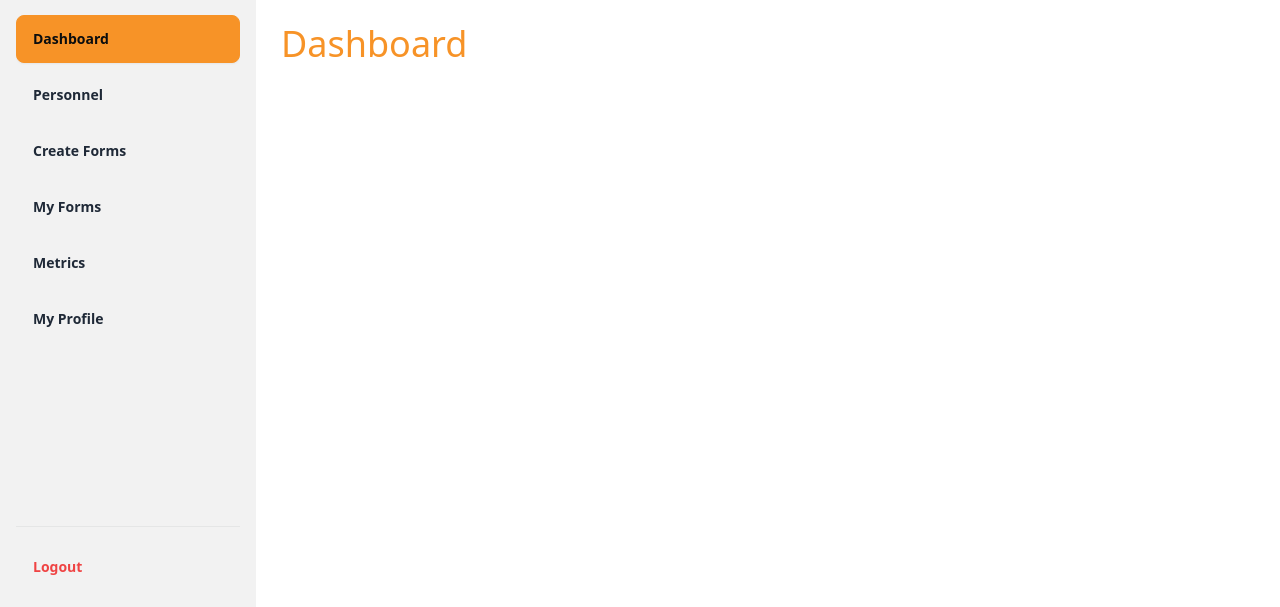
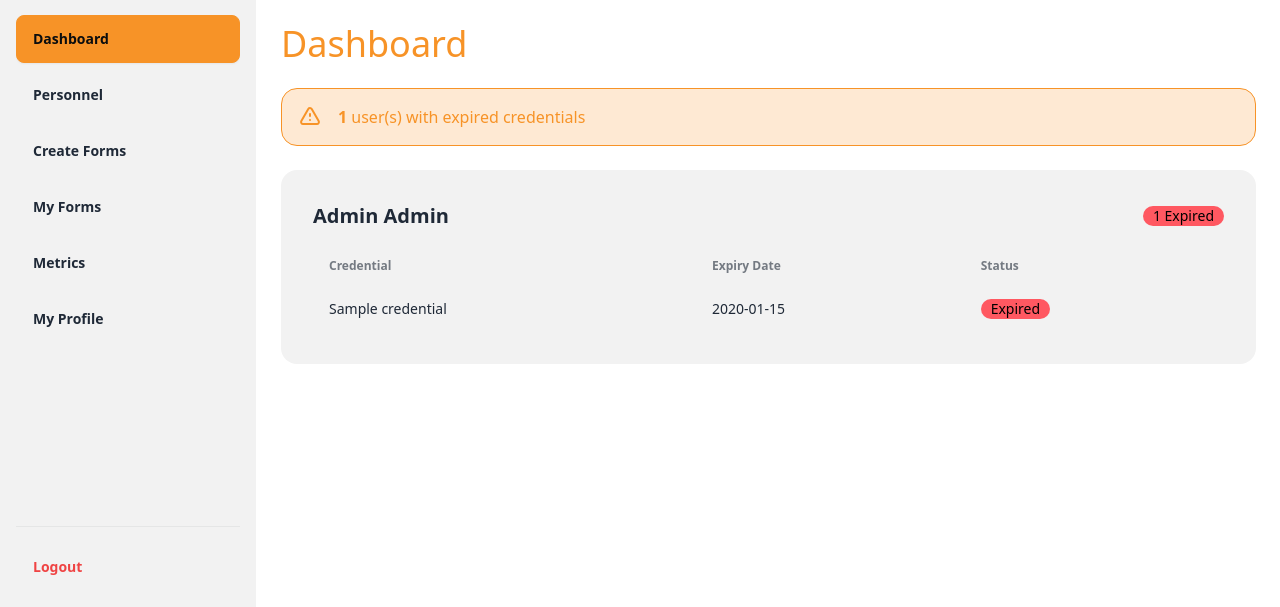
Before and after one commit to lkemp7/MineMarshall, a Django app: page /dashboard/ in a window 1280 px wide. Shown: the part 193-800 px from the top of the page. Run offline with Django 5.2, Linux system fonts and the light colour scheme; a user stored in the database is signed in; data comes from the database, SQL or seed files in the repository; tables that the repository leaves empty hold one stand-in row (values such as "Sample post"); some libraries are stand-ins or nearby versions.

Commit message:
Changed personnel list format, added expired documents view on dashboard

```diff
--- a/dashboard/templates/dashboard.html
+++ b/dashboard/templates/dashboard.html
@@ -1,8 +1,87 @@
-{% extends "base.html" %}
+{% extends "base.html" %} {% block content %}
+<div class="max-w-6xl mx-auto">
+  <h1 class="text-4xl text-[#F79327] mb-6">Dashboard</h1>
 
-{% block content %}
-<div>
-  <h1 class="text-4xl text-[#F79327] mb-4">Dashboard</h1>
+  {% if users_with_expired %}
+  <div class="alert mb-6 bg-[#F79327] bg-opacity-20 border-[#F79327]">
+    <svg
+      xmlns="http://www.w3.org/2000/svg"
+      class="stroke-current shrink-0 h-6 w-6 text-[#F79327]"
+      fill="none"
+      viewBox="0 0 24 24"
+    >
+      <path
+        stroke-linecap="round"
+        stroke-linejoin="round"
+        stroke-width="2"
+        d="M12 9v2m0 4h.01m-6.938 4h13.856c1.54 0 2.502-1.667 1.732-3L13.732 4c-.77-1.333-2.694-1.333-3.464 0L3.34 16c-.77 1.333.192 3 1.732 3z"
+      />
+    </svg>
+    <span class="text-[#F79327]"
+      ><strong>{{ users_with_expired|length }}</strong> user(s) with expired
+      credentials</span
+    >
+  </div>
 
+  <div class="space-y-4">
+    {% for item in users_with_expired %}
+    <div class="card bg-base-200">
+      <div class="card-body">
+        <div class="flex items-center justify-between">
+          <h2 class="card-title">
+            <a
+              href="{% url 'user_profile' item.user.id %}"
+              class="link link-hover"
+            >
+              {{ item.user.first_name }} {{ item.user.last_name }}
+            </a>
+          </h2>
+          <span class="badge badge-error"
+            >{{ item.expired_credentials.count }} Expired</span
+          >
+        </div>
+
+        <div class="overflow-x-auto mt-2">
+          <table class="table table-compact w-full">
+            <thead>
+              <tr>
+                <th>Credential</th>
+                <th>Expiry Date</th>
+                <th>Status</th>
+              </tr>
+            </thead>
+            <tbody>
+              {% for cred in item.expired_credentials %}
+              <tr>
+                <td>{{ cred.title }}</td>
+                <td>{{ cred.expiry_date|date:"Y-m-d" }}</td>
+                <td><span class="badge badge-error">Expired</span></td>
+              </tr>
+              {% endfor %}
+            </tbody>
+          </table>
+        </div>
+      </div>
+    </div>
+    {% endfor %}
+  </div>
+  {% else %}
+  <div class="alert alert-success">
+    <svg
+      xmlns="http://www.w3.org/2000/svg"
+      class="stroke-current shrink-0 h-6 w-6"
+      fill="none"
+      viewBox="0 0 24 24"
+    >
+      <path
+        stroke-linecap="round"
+        stroke-linejoin="round"
+        stroke-width="2"
+        d="M9 12l2 2 4-4m6 2a9 9 0 11-18 0 9 9 0 0118 0z"
+      />
+    </svg>
+    <span>All credentials are up to date!</span>
+  </div>
+  {% endif %}
 </div>
 {% endblock %}
--- a/dashboard/views.py
+++ b/dashboard/views.py
@@ -6,11 +6,29 @@ from django.http import HttpResponseForbidden
 from django.shortcuts import render, redirect, get_object_or_404
 from django.views.decorators.http import require_POST
 from .services import create_or_update_user_from_post
+from dashboard.models import Credential
+from django.utils import timezone
 
 @login_required
 def dashboard(request):
-    users = CustomUser.objects.all()
-    context = {'users': users}
+    users_with_expired = []
+    today = timezone.now().date()
+
+    for user in CustomUser.objects.all():
+        # Filter credentials where expiry_date is in the past
+        expired_creds = user.credentials.filter(
+            expiry_date__lt=today,
+            expiry_date__isnull=False
+        )
+        if expired_creds.exists():
+            users_with_expired.append({
+                'user': user,
+                'expired_credentials': expired_creds
+            })
+
+    context = {
+        'users_with_expired': users_with_expired,
+    }
     return render(request, 'dashboard.html', context)
 
 
```
Also changed, not shown: dashboard/templates/personnel.html (+4 -6 lines).
